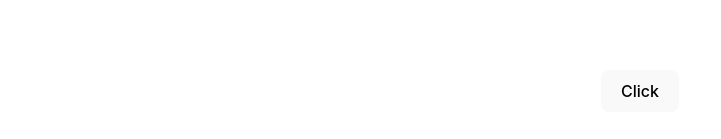
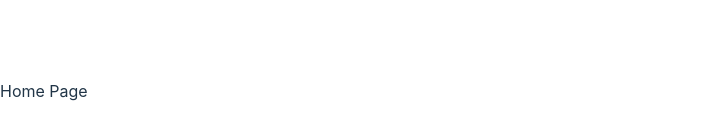
Before and after one commit to oguzhan-ulutas/food-ordering-platform, a React (Vite) app in the folder client/: page / in a window 1280 px wide. Shown: the part 309-448 px from the top of the page, without its empty margins (0-721 px from the left). Built offline with nearby package versions, Linux system fonts and the light colour scheme.

Commit message:
Add router

```diff
--- a/client/package.json
+++ b/client/package.json
@@ -16,6 +16,7 @@
     "clsx": "^2.1.1",
     "react": "^18.2.0",
     "react-dom": "^18.2.0",
+    "react-router-dom": "^6.23.0",
     "tailwind-merge": "^2.3.0",
     "tailwindcss-animate": "^1.0.7"
   },
--- /dev/null
+++ b/client/src/AppRoutes.tsx
@@ -0,0 +1,14 @@
+import React from 'react'
+import { Navigate, Route, Routes } from 'react-router-dom'
+
+const AppRoutes = () => {
+  return (
+    <Routes>
+        <Route path='/' element={<span>Home Page</span>} />
+        <Route path='/user-profile' element={<span>User Profile Page</span>} />
+        <Route path='*' element={<Navigate to="/" />} />
+    </Routes>
+  )
+}
+
+export default AppRoutes
--- a/client/src/main.tsx
+++ b/client/src/main.tsx
@@ -1,10 +1,13 @@
 import React from 'react'
 import ReactDOM from 'react-dom/client'
-import App from './App.tsx'
 import './index.css'
+import { BrowserRouter as Router } from 'react-router-dom'
+import AppRoutes from './AppRoutes'
 
 ReactDOM.createRoot(document.getElementById('root')!).render(
   <React.StrictMode>
-    <App />
+    <Router>
+      <AppRoutes/>
+    </Router>
   </React.StrictMode>,
 )
```
Also changed, not shown: 1 other file (tests, documents, lock files or other folders).
